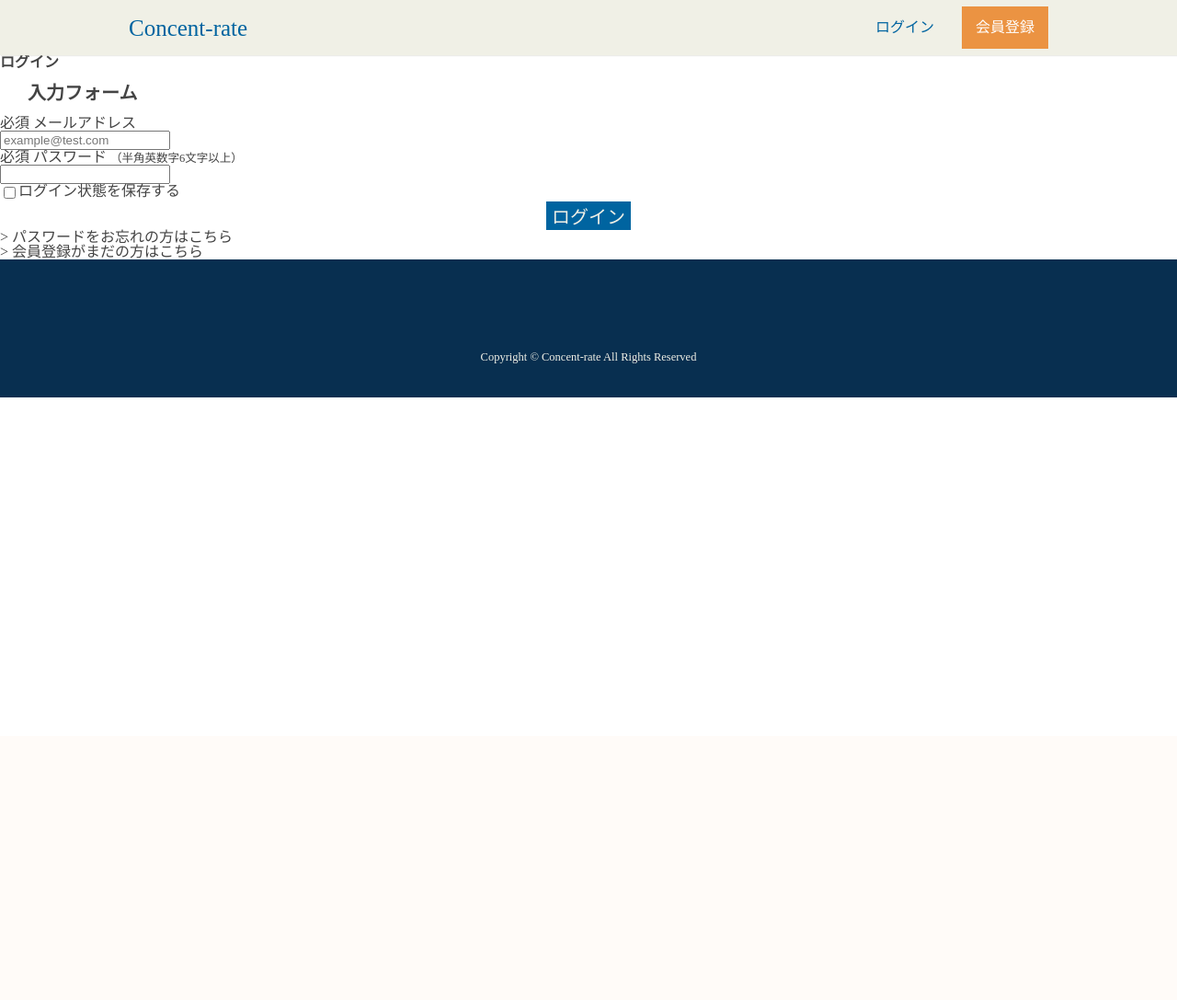
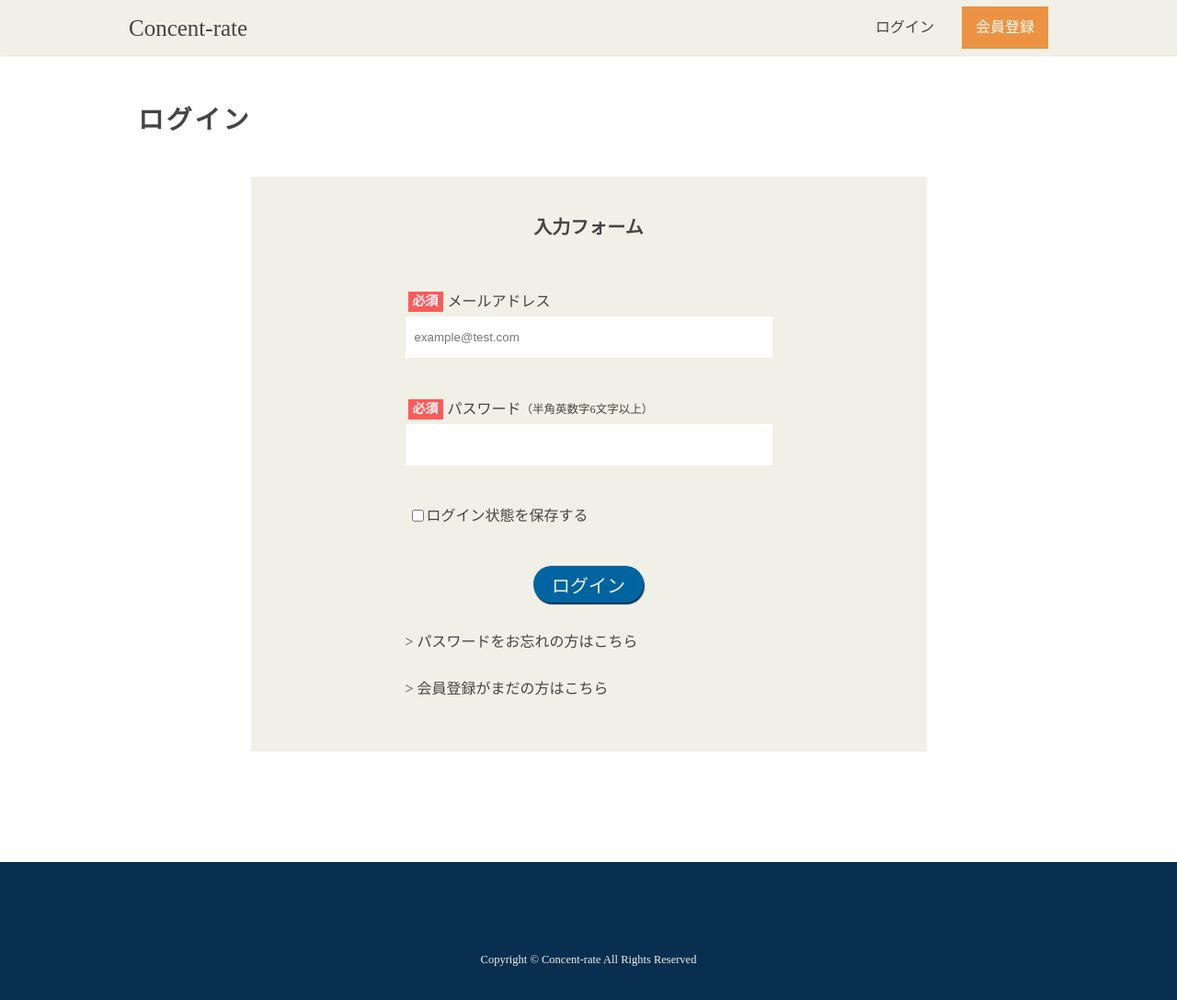
Before and after one commit to TsutomuOikawa/Review-site_personal-PJ, a PHP site: page /Concent-rate/login.php in a window 1280 px wide. Shown: the whole page at 92% size. Before the commit the page ends 432 px from the top, so only its background shows below. Run offline with PHP 8.4, Linux system fonts and the light colour scheme; data that the repository does not hold is empty.

Commit message:
CSS設計
・common.css
└フォーム部分のCSSを追加
・その他
└クラス名の修正

```diff
--- a/common.css
+++ b/common.css
@@ -14,7 +13,7 @@ ul{
   left: 0;
   z-index: 999;
   background-color: #F0F0E6;
-  color: #0064A0;
+  color: #444444;
   box-shadow: 1px 1px 1px rgba(191, 191, 179, 0.3);
 }
 .header_wrapper{
@@ -79,50 +77,53 @@ ul{
 }
 
 /*/////////////////////////
-  メインコンテンツ
+  コンテンツ部分
 /////////////////////////*/
-.pageWrapper{
+/* ページ全体 */
+.page-wrapper{
   width: 980px;
-  margin: 0 auto;
   padding: 0 10px;
+  margin-right: auto;
+  margin-left: auto;
+  margin-bottom: 120px;
 }
-.pageTitle{
-  margin-top: 50px;
+.page_title{
+  margin: 50px 0 40px;
   font-size: 28px;
   font-weight: bold;
   letter-spacing: 0.1em;
   line-height: 1.5;
 }
-.pageContents{
-  padding: 40px 0 50px;
+.page_contents--center{
+  margin: 0 auto;
 }
-.pageContents--between{
+.page_contents--between{
   display: flex;
   justify-content: space-between;
 }
-.mainContents{
+
+/* メインコンテンツ部分 */
+.mainContents-wrapper{
   width: 75%;
 }
-.contentsWrapper{
-  margin-bottom: 40px;
+
+/* 共通アイテム */
+.contents--interval{
+  margin-bottom: 30px;
 }
-.subTitle{
-  font-size: 20px;
-  padding: 15px 30px;
-}
-.subTitle--Visual{
-  background: #bfbfb3;
-  font-weight: bold;
-  letter-spacing: 0.05em;
-}
-.contents-baseColor{
+.baseColor{
   background: #F0F0E6;
   color: #444444;
   box-sizing: border-box;
 }
-.mainContents_inner{
-  padding: 30px 35px;
-  max-height: 300px;
+.subTitle{
+  font-size: 20px;
+  font-weight: bold;
+  padding: 15px 30px;
+}
+.subTitle--visual{
+  background: #bfbfb3;
+  letter-spacing: 0.05em;
 }
 .noItem{
   font-weight: bold;
@@ -222,6 +204,61 @@ ul{
 }
 .reviewCard_description{
   line-height: 1.5;
+}
+
+/*/////////////////////////
+  入力フォーム（form_）
+/////////////////////////*/
+.form-wrapper{
+  padding: 0 20% 30px;
+}
+.form_title{
+  margin-bottom: 5px;
+  margin-left: 3px;
+  display: flex;
+  align-items: center;
+}
+.form_label{
+  font-size: 14px;
+  font-weight: bold;
+  color: #ffffff;
+  padding: 4px 5px;
+  margin-right: 5px;
+}
+.form_label--required{
+  background: rgba(255, 90, 90, 1);
+}
+.form_label--optional{
+  background: rgba(150, 150, 150, 1);
+}
+.form_input {
+  width: 100%;
+  padding: 5px 10px;
+  box-sizing: border-box;
+  border: none;
+}
+.form_input--mainContents{
+  height: 45px;
+}
+.form_input--sidebar{
+  height: 40px;
+  border-radius: 2px;
+}
+.form_notion{
+  margin-top: 35px;
+}
+.form_lastItem{
+  display: block;
+  margin-bottom: 45px;
+}
+.area-msg{
+  height: 20px;
+  margin: 5px 0 20px;
+  font-size: 14px;
+  color: red;
+}
+.err{
+  background: #f7dcd9;
 }
 
 /*/////////////////////////
@@ -312,10 +349,15 @@ ul{
 /////////////////////////*/
 .scrollView{
   overflow-y: scroll;
+  max-height: 300px;
 }
 .scrollView-visual{
   border: 1px rgb(237, 237, 237) solid;
 }
+.scrollContents-wrapper{
+  padding: 30px 35px;
+}
+
 
 /*////////////////////////////
  ページネーション
@@ -345,10 +387,18 @@ li.list-active{
   color: #F0F0E6;
   background: #0064A0;
   font-size: 20px;
+  box-shadow: 1px 2px 1px #082F50;
 }
 .btn--submit:hover{
   cursor: pointer;
+  box-shadow: 1px 4px 2px #082F50;
 }
+.btn--submit--mainContents{
+  height: 40px;
+  width:120px;
+  border-radius: 25px;
+}
+
 /*/////////////////////////
   タグ
 /////////////////////////*/
@@ -389,6 +439,9 @@ li.list-active{
 .font-sizeS{
   font-size: 12.5px;
 }
+.--fontCenter{
+  text-align: center;
+}
 .borderSeparate{
   padding-bottom: 5px;
   border-bottom: dashed black 1px;
--- a/login.php
+++ b/login.php
@@ -6,11 +6,11 @@ require('auth.php');
 $debug_current_page = basename(__FILE__);
 debugLogStart();
 //=========================================
-//ここからバリデーションチェック
 
 //POST送信されているか確認
 if (!empty($_POST)) {
-  debug('POST送信あり・バリデーションチェックに移行します');
+  debug('=============================================');
+  debug('POST送信あり・処理を開始します');
 
   //送信内容を変数に格納
   $email = $_POST['email'];
@@ -112,7 +112,7 @@ if (!empty($_POST)) {
     <form method="post" class="scrollContents-wrapper baseColor">
 
       <h2 class="subTitle --fontCenter">入力フォーム</h2>
-      <div class ="contents_form">
+      <div class ="form-wrapper">
         <div class="area-msg">
           <?php echo showErrMsg('common'); ?>
         </div>
@@ -156,6 +156,4 @@ if (!empty($_POST)) {
 </main>
 
 <!--　共通フッター呼び出し　-->
-<?php
-require('footer.php');
- ?>
+<?php require('footer.php'); ?>
--- a/passRemindRecieve.php
+++ b/passRemindRecieve.php
@@ -128,7 +128,7 @@ require('header.php');
     <form method="post" class="scrollContents-wrapper baseColor">
 
       <h2 class="subTitle --fontCenter">認証コード入力フォーム</h2>
-      <div class="contents_form">
+      <div class="form-wrapper">
 
         <div class="area-msg">
           <?php echo showErrMsg('common'); ?>
--- a/passRemindSend.php
+++ b/passRemindSend.php
@@ -118,7 +118,7 @@ require('header.php');
     <form method="post" class="scrollContents-wrapper baseColor">
 
       <h2 class="subTitle --fontCenter">メール認証</h2>
-      <div class="contents_form">
+      <div class="form-wrapper">
 
         <div class="area-msg">
           <?php echo showErrMsg('common'); ?>
--- a/registration.php
+++ b/registration.php
@@ -107,7 +107,7 @@ require('header.php');
     <form method="post" class="scrollContents-wrapper baseColor">
 
       <h2 class="subTitle --fontCenter">ご登録フォーム</h2>
-      <div class ="contents_form">
+      <div class ="form-wrapper">
 
         <div class="area-msg">
           <?php echo showErrMsg('common'); ?>
--- a/withdrawal.php
+++ b/withdrawal.php
@@ -10,7 +10,8 @@ debugLogStart();
 //ここから退会処理
 //POST送信されたら
 if (!empty($_POST)) {
-  debug('退会ボタンが押されました');
+  debug('=============================================');
+  debug('POST送信あり・処理を開始します');
 
   try {
     //データベース情報を用意
@@ -51,7 +52,6 @@ if (!empty($_POST)) {
  $p_title = '退会';
  // 共通headタグ呼び出し
  require('head.php');
-
  // 共通ヘッダー呼び出し
  require('header.php');
  ?>
@@ -65,7 +65,7 @@ if (!empty($_POST)) {
       <form method="post" class="scrollContents-wrapper baseColor" >
 
         <h2 class="subTitle --fontCenter">退会</h2>
-        <div class="contents_form">
+        <div class="form-wrapper">
 
           <div class="area-msg">
             <?php echo showErrMsg('common'); ?>
```
Also changed, not shown: other parts of common.css (+13 -34 lines).
